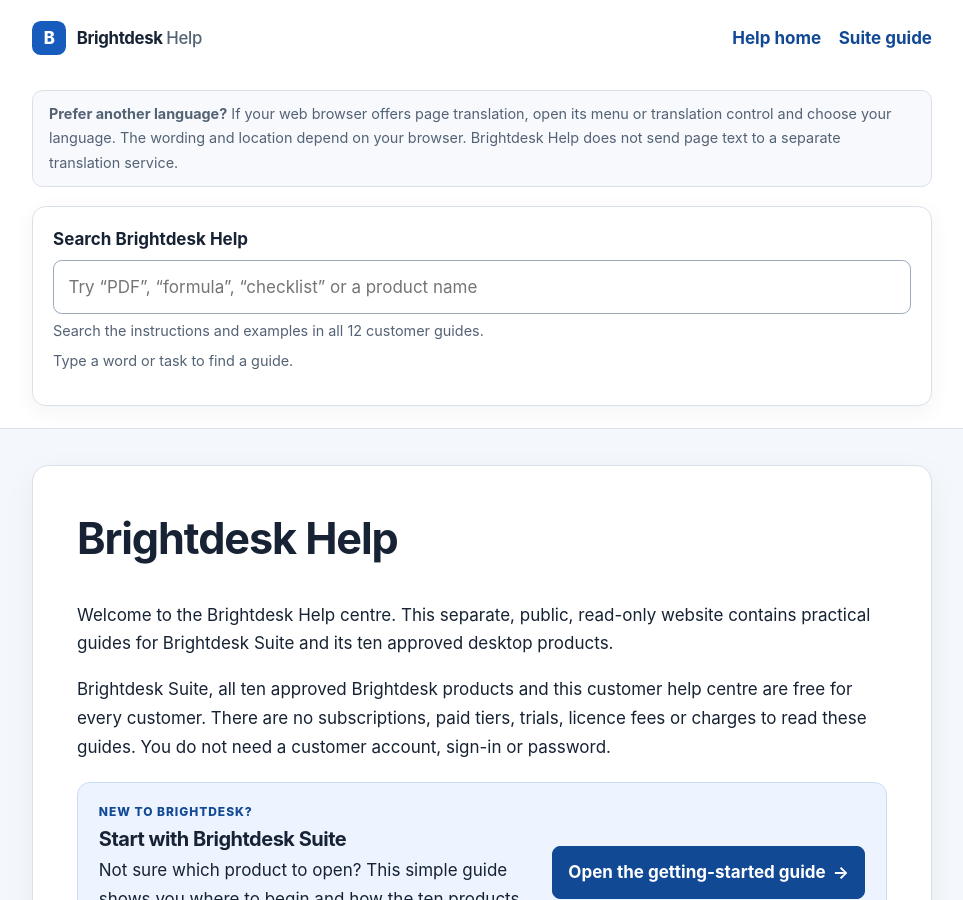
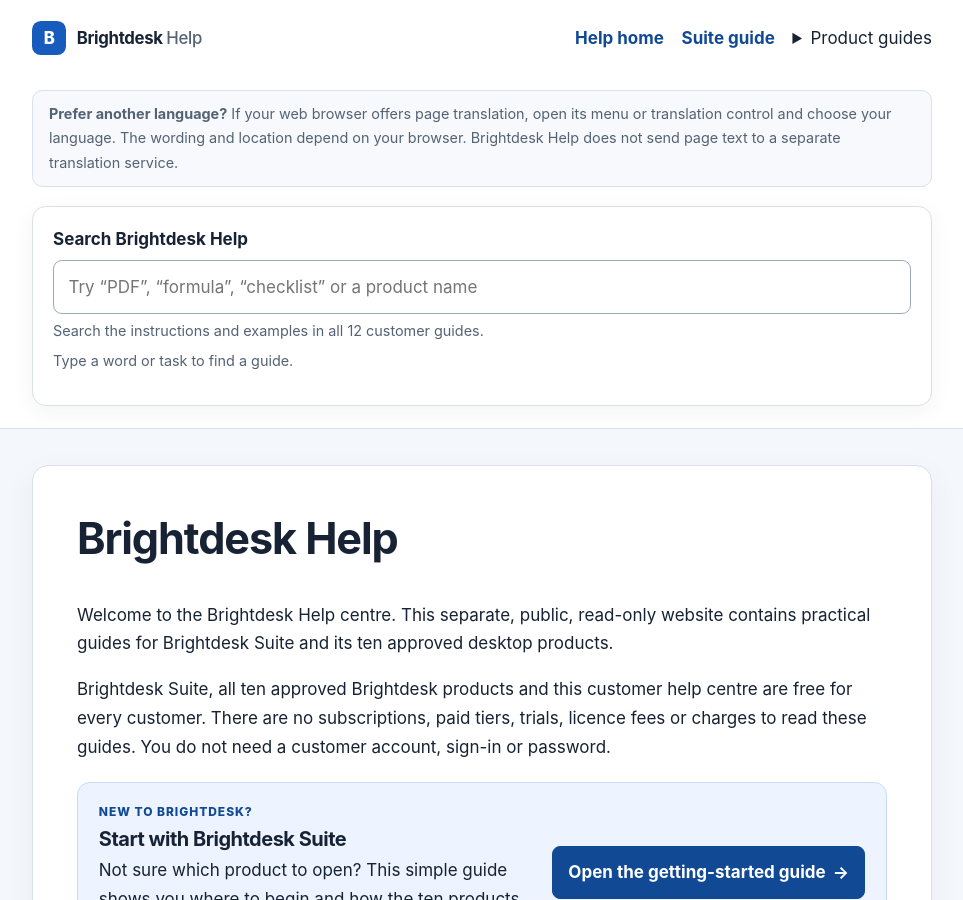
Before and after one commit to conz20/Brightdesk-Wiki, a Jekyll site: the page built from docs/index.md, in a window 1280 px wide and 900 px high. Shown: the whole window, without its empty margins (158-1121 px from the left). Built offline with Jekyll 4.4.1, drawn with Linux system fonts in a browser that asks for light colours.

Commit message:
feat(help): add direct product guide navigation site-wide

```diff
--- a/docs/_layouts/default.html
+++ b/docs/_layouts/default.html
@@ -20,6 +20,21 @@
         <nav class="site-nav" aria-label="Main navigation">
           <a href="{{ '/index.html' | relative_url }}">Help home</a>
           <a href="{{ '/customer-start-here.html' | relative_url }}">Suite guide</a>
+          <details class="product-menu" aria-label="Browse product guides">
+            <summary>Product guides</summary>
+            <ul>
+              <li><a href="{{ '/products/pages.html' | relative_url }}">Pages</a></li>
+              <li><a href="{{ '/products/sheets.html' | relative_url }}">Sheets</a></li>
+              <li><a href="{{ '/products/decks.html' | relative_url }}">Decks</a></li>
+              <li><a href="{{ '/products/notes.html' | relative_url }}">Notes</a></li>
+              <li><a href="{{ '/products/database.html' | relative_url }}">Database</a></li>
+              <li><a href="{{ '/products/forms.html' | relative_url }}">Forms</a></li>
+              <li><a href="{{ '/products/lists.html' | relative_url }}">Lists</a></li>
+              <li><a href="{{ '/products/planner.html' | relative_url }}">Planner</a></li>
+              <li><a href="{{ '/products/to-do.html' | relative_url }}">To Do</a></li>
+              <li><a href="{{ '/products/workspace.html' | relative_url }}">Workspace</a></li>
+            </ul>
+          </details>
         </nav>
       </div>
       <aside class="translation-help" aria-label="Language help">
```
